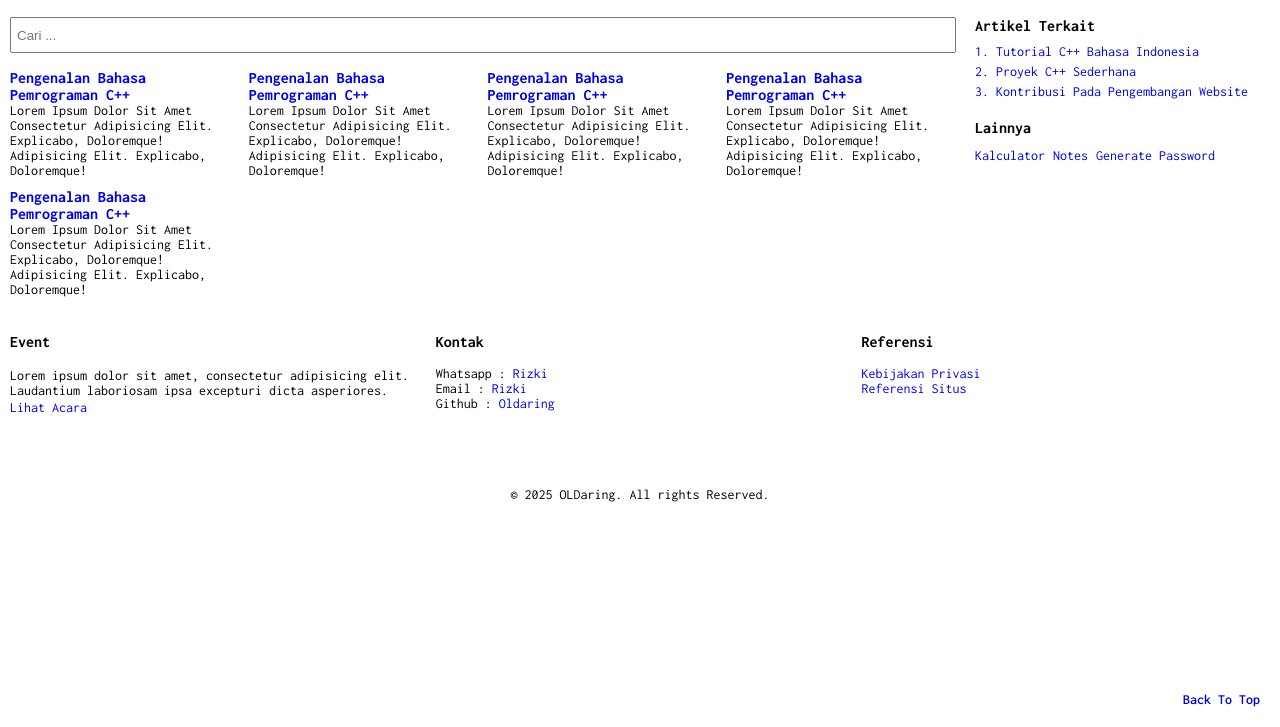
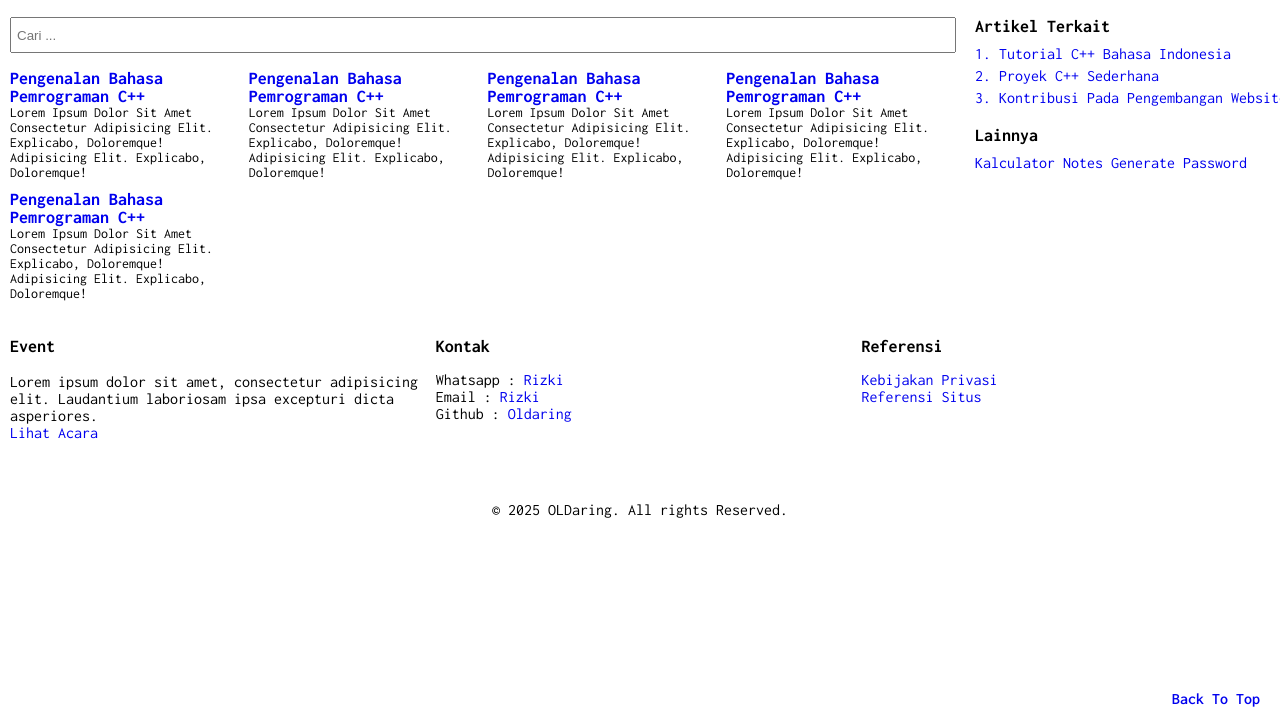
Before and after one commit to gapdaring/gapdaring.github.io, a plain HTML site: page index.html in a window 1280 px wide. Shown: the part 73-800 px from the top of the page. Drawn offline with Linux system fonts and the light colour scheme.

Commit message:
Add files via upload

```diff
--- a/layout/style/main.css
+++ b/layout/style/main.css
@@ -27,13 +27,11 @@ a:hover {
 
 .headerContentTitle {
     font-size: 32px;
-    font-weight: 900;
     margin: 0 0 10px 0;
 }
 
 .headerContentMenuItem {
-    font-size: 14px;
-    font-weight: 600;
+    font-size: 16px;
     margin-right: 10px;
 }
 
@@ -66,7 +64,7 @@ a:hover {
 }
 
 .mainContentPostArticleItemLink {
-    font-size: 16px;
+    font-size: 18px;
     font-weight: bold;
 }
 
@@ -82,24 +80,24 @@ a:hover {
 }
 
 .mainContentSidebarRelatedTitle {
-    font-size: 16px;
+    font-size: 18px;
     margin: 0 0 10px 0;
     padding: 0;
 }
 
 .mainContentSidebarRelatedItem {
-    font-size: 14px;
+    font-size: 16px;
     margin: 5px 0;
 }
 
 .mainContentSidebarOtherTitle {
-    font-size: 16px;
+    font-size: 18px;
     margin: 20px 0 10px 0;
     padding: 0;
 }
 
 .mainContentSidebarOtherItem {
-    font-size: 14px;
+    font-size: 16px;
 }
 
 /* Footer */
@@ -113,12 +111,12 @@ a:hover {
 .footerContentEventTitle,
 .footerContentContactTitle,
 .footerContentReferensiTitle {
-    font-size: 16px;
+    font-size: 18px;
     margin: 0;
 }
 
 .footerContentEventDescription {
-    font-size: 14px;
+    font-size: 16px;
     margin: 18px 0 0 0;
 }
 
@@ -126,7 +124,7 @@ a:hover {
 .footerContentContactListItem,
 .footerContentReferensiListItem,
 .footerContentReferensiListItemLink {
-    font-size: 14px;
+    font-size: 16px;
 }
 
 .footerContentContactList,
@@ -136,14 +134,14 @@ a:hover {
 }
 
 .footerCopyright {
-    font-size: 14px;
+    font-size: 16px;
     text-align: center;
     margin-top: 50px;
 }
 
 .footerBackToTop {
     background-color: white;
-    font-size: 14px;
+    font-size: 16px;
     font-weight: 600;
     text-transform: capitalize;
     position: fixed;
```
